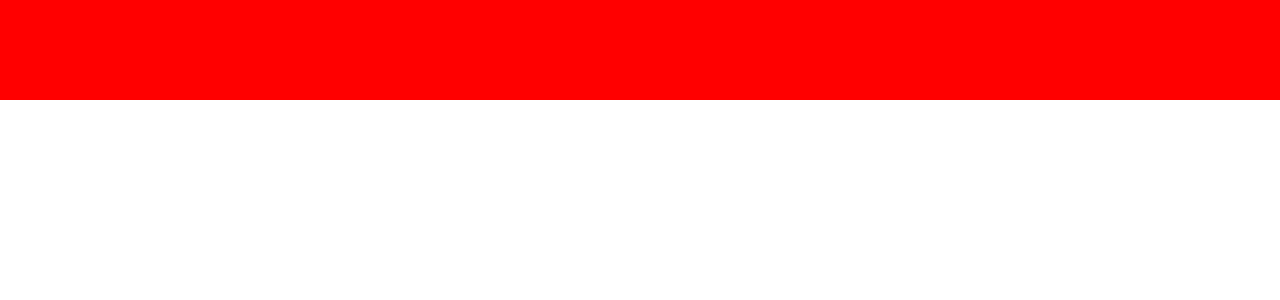
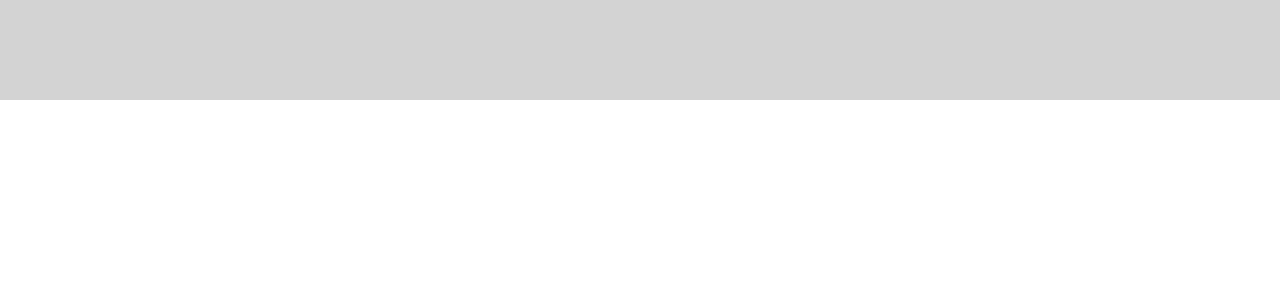
Before and after one commit to KOSTA-POCHACO/mentalk_client, a Next.js app: page /my in a window 1280 px wide. Shown: the top 300 px of the page. Built offline with nearby package versions, Linux system fonts and the light colour scheme.

Commit message:
folder init

```diff
--- a/src/components/layout/Nav.module.scss
+++ b/src/components/layout/Nav.module.scss
@@ -3,5 +3,5 @@
     display: flex;
     width: 100vw;
     height: 100px;
-    background-color: red;
+    background-color: lightgray;
 }
--- a/src/components/layout/Nav.tsx
+++ b/src/components/layout/Nav.tsx
@@ -4,7 +4,6 @@ const Nav : React.FC = () => {
 
     return (
         <nav className={styles.nav}>
-
         </nav>
     )
 }
```
